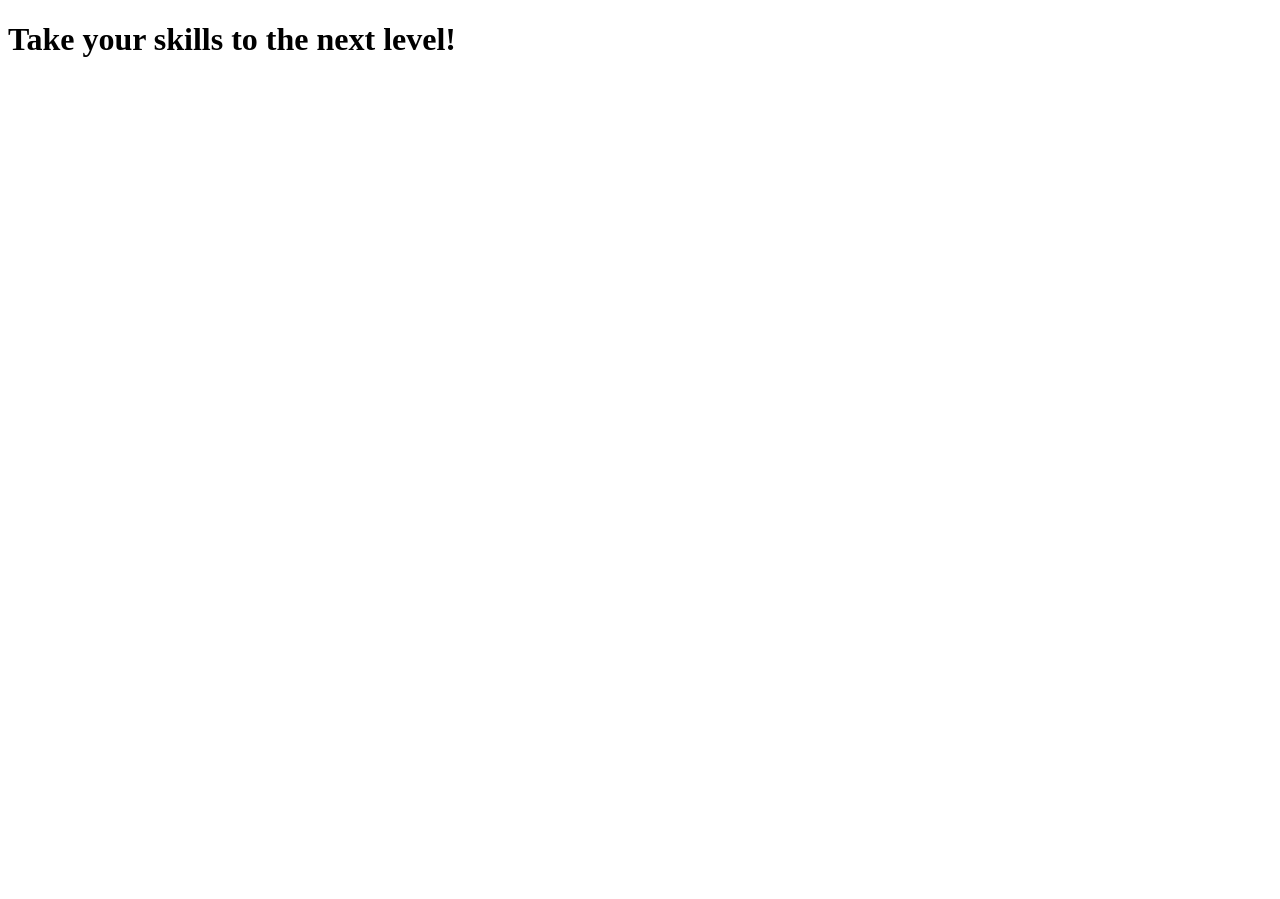
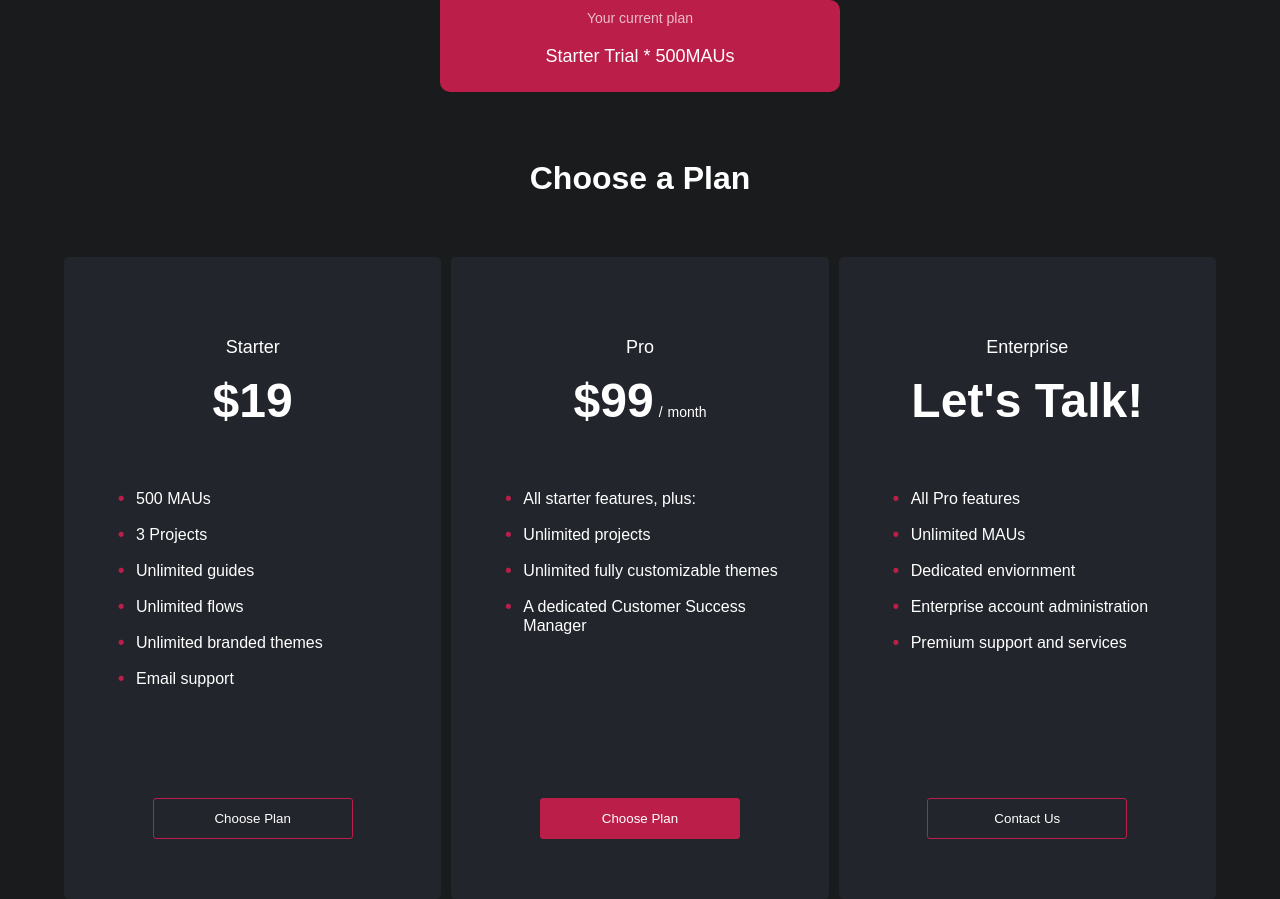
Before and after one commit to nickshanahan13/Pricing-Card-Page, a plain HTML site: page index.html in a window 1280 px wide. Before the commit the page ends 800 px from the top, so only its background shows below. Drawn offline with Linux system fonts and the light colour scheme.

Commit message:
finalized

```diff
--- a/index.html
+++ b/index.html
@@ -3,10 +3,53 @@
 <head>
     <meta charset="UTF-8">
     <meta name="viewport" content="width=device-width, initial-scale=1.0">
+    <link rel="stylesheet" href="styles.css">
     <title>Pricing Card Page</title>
 </head>
 <body>
-    <h1 id="app">Take your skills to the next level!</h1>
+    <div class="banner">
+        <p class="banner-text-light">Your current plan</p>
+        <p class="card-header">Starter Trial * 500MAUs</p>
+    </div>
+    <h1 class="title">Choose a Plan</h1>
+    <div id="pricing">
+        <div class="price-card">
+            <p class="card-header">Starter</p>
+            <p class="card-price">$19</p>
+            <ul>
+                <li>500 MAUs</li>
+                <li>3 Projects</li>
+                <li>Unlimited guides</li>
+                <li>Unlimited flows</li>
+                <li>Unlimited branded themes</li>
+                <li>Email support</li>
+            </ul>
+            <button class="price-btn" id="price-1-btn">Choose Plan</button>
+        </div>
+        <div class="price-card">
+            <p class="card-header">Pro</p>
+            <p class="card-price">$99<span class="month"><span>/</span>month</span></p>
+            <ul>
+                <li>All starter features, plus:</li>
+                <li>Unlimited projects</li>
+                <li>Unlimited fully customizable themes</li>
+                <li>A dedicated Customer Success Manager</li>
+            </ul>
+            <button class="price-btn active" id="price-2-btn">Choose Plan</button>
+        </div>
+        <div class="price-card">
+            <p class="card-header">Enterprise</p>
+            <p class="card-price">Let's Talk!</p>
+            <ul>
+                <li>All Pro features</li>
+                <li>Unlimited MAUs</li>
+                <li>Dedicated enviornment</li>
+                <li>Enterprise account administration</li>
+                <li>Premium support and services</li>
+            </ul>
+            <button class="price-btn" id="price-3-btn">Contact Us</button>
+        </div>
+    </div>
     <script src="script.js"></script>
 </body>
 </html>
--- a/styles.css
+++ b/styles.css
@@ -1,5 +1,126 @@
+
 * {
     padding: 0;
     margin: 0;
     box-sizing: border-box;
+    font-family: sans-serif;
 }
+
+:root {
+    --black: #191b1d;
+    --dark-grey: #22262c;
+    --pink: #bc1e4a;
+}
+
+body {
+    background-color: var(--black);
+    max-width: 90%;
+    margin: 0 auto;
+    color: white;
+    padding-top: 100px;
+}
+
+.title{
+    text-align: center;
+    margin: 60px 0;
+}
+
+.price-card {
+    background-color: var(--dark-grey);
+    border-radius: 5px;
+    padding: 60px 40px;
+    text-align: center;
+}
+
+#pricing {
+    color: white;
+    display: grid;
+    grid-template-columns: 1fr 1fr 1fr;
+    gap: 10px;
+
+}
+
+.card-header {
+    font-size: 18px;
+    margin: 20px 0 15px 0;
+    text-align: center;
+}
+
+.card-price {
+    font-size: 48px;
+    text-align: center;
+    font-weight: bold;
+}
+
+.month {
+    font-size: 14px;
+    font-weight: 500;
+    margin-left: 5px;
+}
+
+.month > span {
+    margin-right: 5px;
+}
+
+ul {
+    list-style: none;
+    margin: 60px 0;
+    text-align: left;
+    height: 250px;
+    margin-left: 2rem;
+}
+
+li {
+    margin-bottom: 15px;
+}
+
+ul li::before {
+    content: "\2022";
+    font-size: 18px;
+    color: var(--pink);
+    font-weight: bold;
+    display: inline-block;
+    width: 1em;
+    margin-left: -1em;
+}
+
+.price-btn {
+    border: 1px solid var(--pink);
+    padding: 12px;
+    border-radius: 3px;
+    background-color: inherit;
+    color: white;
+    width: 200px;
+}
+
+
+.price-btn.active {
+    background-color: var(--pink);
+}
+
+.banner {
+    background-color: var(--pink);
+    border-radius: 00 10px 10px;
+    text-align: center;
+    padding: 10px;
+    width: 400px;
+    margin: 0 auto 10px auto;
+    left: calc(50% - 200px);
+    position: fixed;
+    top: 0;
+}
+
+.banner-text-light {
+    font-size: 14px;
+    font-weight: 100;
+    margin-bottom: 2px;
+    opacity: 0.7;
+}
+
+@media only screen and (max-width: 800px) {
+    #pricing {
+        grid-template-columns: 1fr;
+        gap: 10px;
+
+    }
+};
```
Also changed, not shown: images/desktop-cover.png (added), images/desktop.png (added), images/mobile.png (added).
